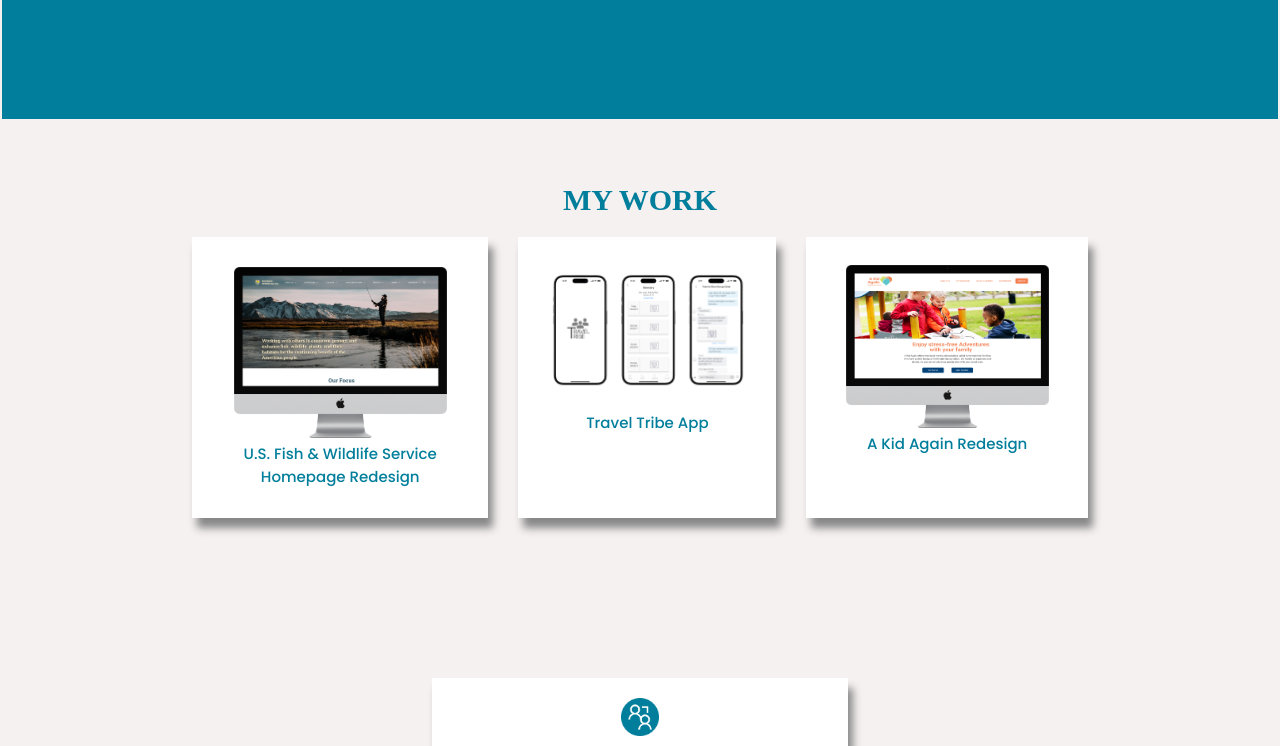
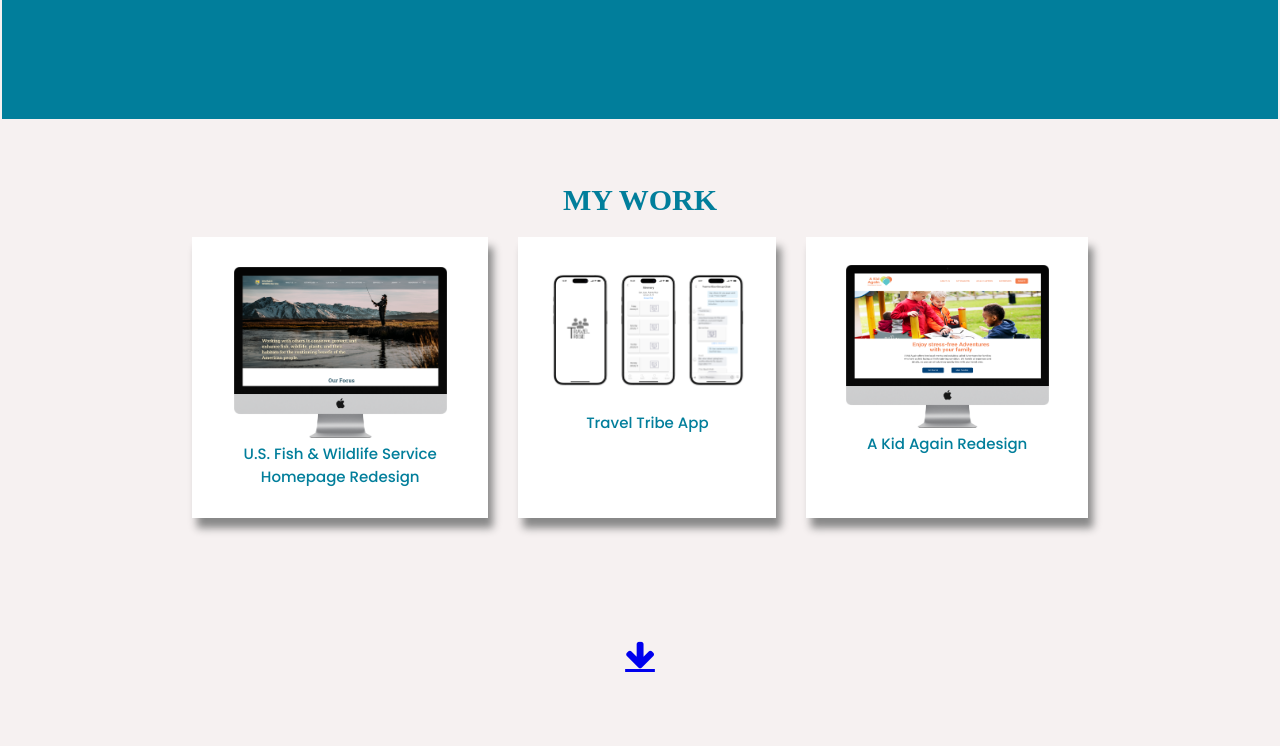
Before and after one commit to Andra-Watson/UX_UI_HW_19, a plain HTML site: page index.html in a window 1280 px wide. Shown: the part 1250-1996 px from the top of the page. Drawn offline with Linux system fonts and the light colour scheme.

Commit message:
update
update

```diff
--- a/css/style.css
+++ b/css/style.css
@@ -245,7 +245,7 @@ nav img{
 
 .work {
     padding-top: 5%;
-    padding-bottom: 10%;
+    padding-bottom: 3%;
 }
 
 .worktitle {
@@ -388,6 +388,36 @@ nav img{
 }
 
 
+
+a .fa{
+    color: #32aac5;
+    text-decoration: none;
+    background-color: #F6F1F1;
+ }
+
+.arrow {
+  text-align: center;
+  margin: 5% 0;
+}
+.bounce {
+  -moz-animation: bounce 2s infinite;
+  -webkit-animation: bounce 2s infinite;
+  animation: bounce 2s infinite;
+}
+
+@keyframes bounce {
+  0%, 20%, 50%, 80%, 100% {
+    transform: translateY(0);
+  }
+  40% {
+    transform: translateY(-30px);
+  }
+  60% {
+    transform: translateY(-15px);
+  }
+}
+
+
  footer {
     padding: 30px;
     text-align: center;
--- a/index.html
+++ b/index.html
@@ -112,6 +112,12 @@
             </div>
         </section>
 
+
+            <div class="arrow bounce">
+                <a class="fa fa-arrow-down fa-2x" href="#"></a>
+              </div>
+
+
         <section class="contactme">
 
             <div class="contact-container">
```
